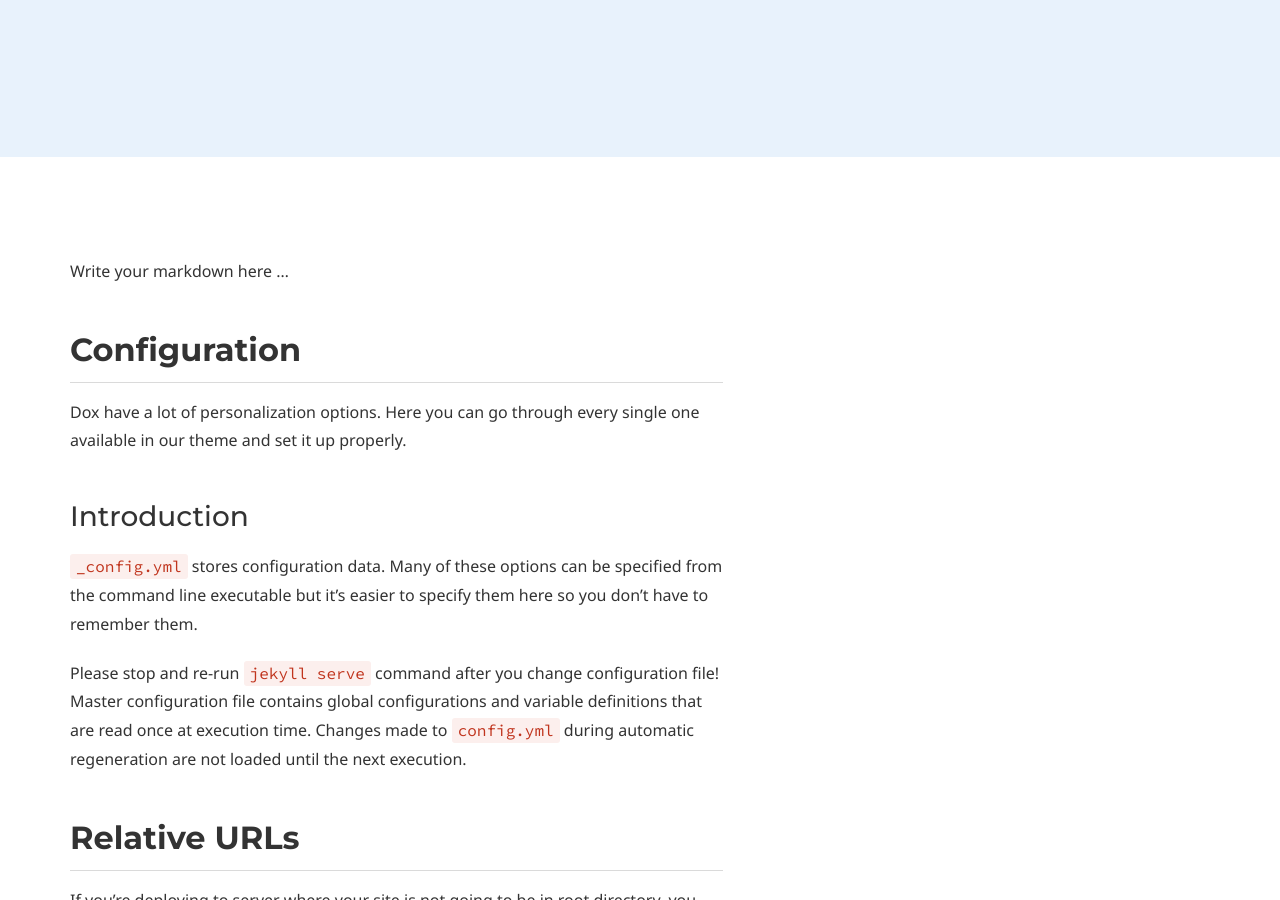
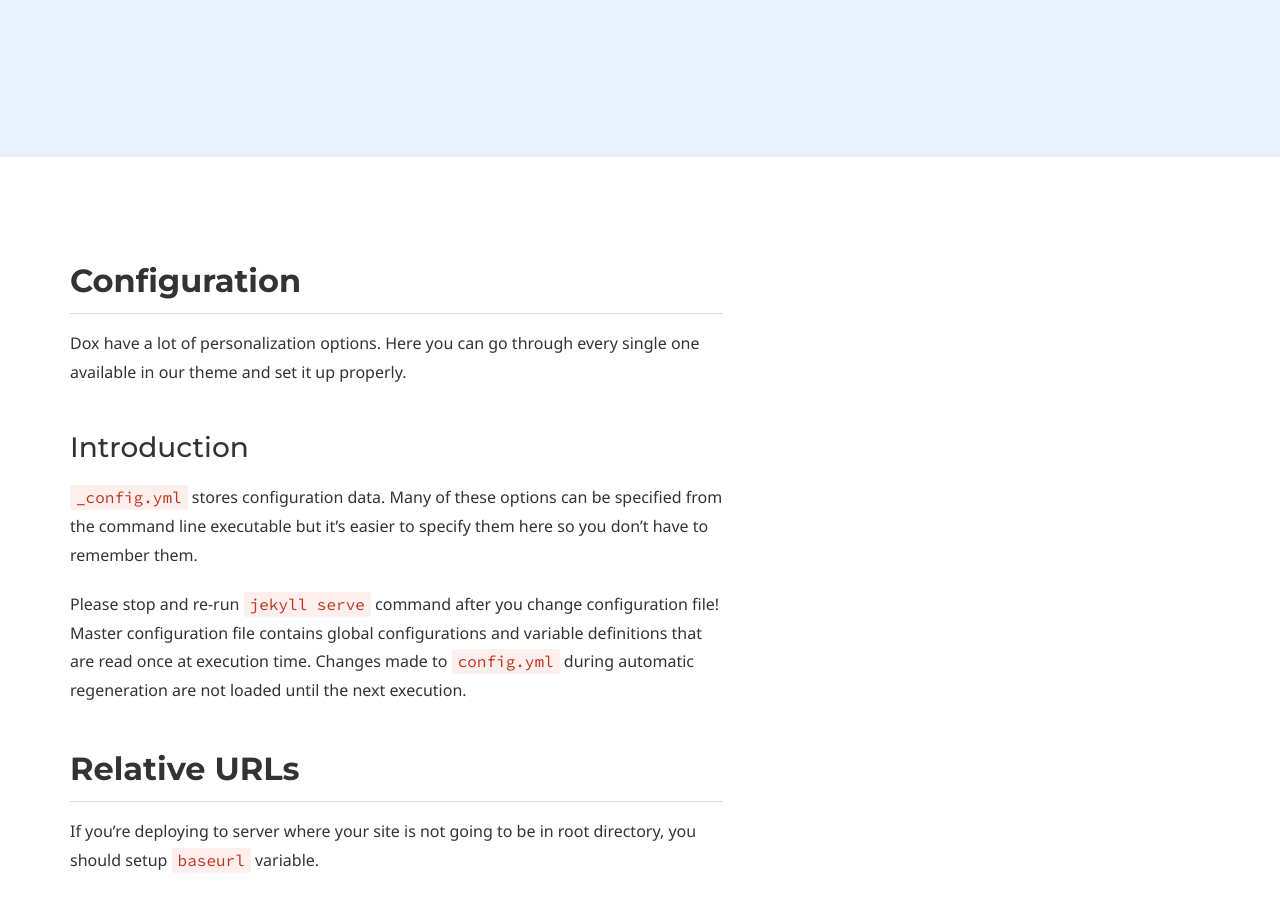
Before and after one commit to SyntekCreations/Site, a Jekyll site: the page built from multisensor01.md, in a window 1280 px wide and 900 px high, scrolled down 362 px. Built offline with Jekyll 4.4.1, drawn with Linux system fonts in a browser that asks for light colours; some web fonts are replaced.

Commit message:
Update multisensor01.md

```diff
--- a/multisensor01.md
+++ b/multisensor01.md
@@ -27,8 +27,6 @@
 #        content: Next page
 #        url: '#'
 ---
-
-Write your markdown here ...
 
 <body>
     <h2>Configuration</h2>
```
